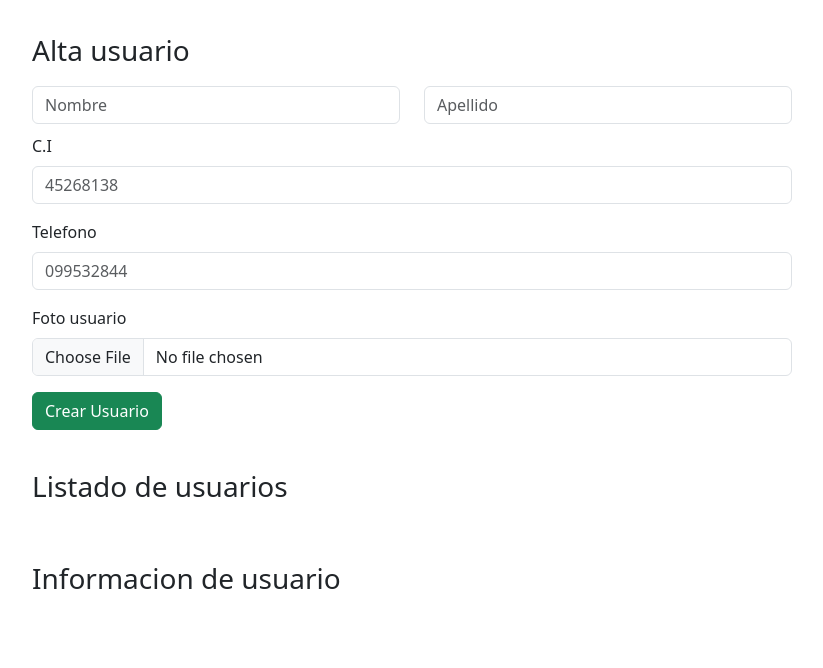
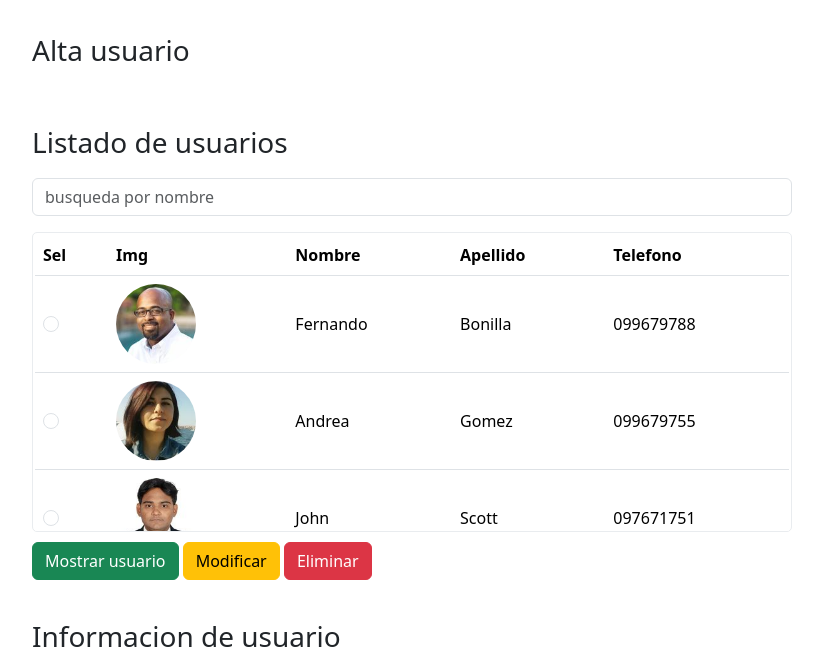
Before and after one commit to Fernando-Bonilla/Obligatorio-individual, a plain HTML site: page index.html in a window 1280 px wide. Both pictures are taken after a click on the element "Alta usuario". Shown: the part 52-720 px from the top of the page, without its empty margins (228-1051 px from the left). Drawn offline with nearby package versions, Linux system fonts and the light colour scheme.

Commit message:
added more users to the array, and added styles to scroll bar user list

```diff
--- a/css/style.css
+++ b/css/style.css
@@ -32,9 +32,9 @@ header {
 
 /*=========Seccion alta de usuario=========*/
 
-.alta-usuario-form-container {
+/*.alta-usuario-form-container {
     display: none;
-}
+}*/
 
 /*=========End Seccion alta de usuario=========*/
 
@@ -43,9 +43,9 @@ header {
 
 /*=========Seccion listado de usuario=========*/
 
-.user-table-and-search-bar-container {
+/*.user-table-and-search-bar-container {
     display: none;
-}
+}*/
 
 td {
     align-content: center;
@@ -55,12 +55,28 @@ td {
     overflow-y: scroll;
     max-height: 300px;
     margin-bottom: 10px;
-    border: 1px solid;
+    border: 1px solid #E9ECEF;
     border-radius: 5px;
     padding: 2px;
 
+}
 
+/*===== Diseños de la scroll bar en el contenedor de lista de usuarios =====*/
+.user-table-wrapper::-webkit-scrollbar {
+    background: #E9ECEF;
+    border-radius: 10px;
 }
+.user-table-wrapper::-webkit-scrollbar-track {
+    border-radius: 50px;
+}
+.user-table-wrapper::-webkit-scrollbar-thumb {
+    background: #C1C1C1;
+    border-radius: 10px;
+}
+
+/*===== End Diseños de la scroll bar en el contenedor de lista de usuarios =====*/
+
+
 
 .user-profile-picture {
     display: block;
--- a/js/index.js
+++ b/js/index.js
@@ -3,6 +3,9 @@ document.addEventListener("DOMContentLoaded", () => {
     let USERS = [
         {id: 1, name: 'Fernando', lastName: 'Bonilla', CI: '45268136', phoneNumber: '099679788', imgSrc: 'imgs/fernando.jpg',},
         {id: 2, name: 'Andrea', lastName: 'Gomez', CI: '45268138', phoneNumber: '099679755', imgSrc: 'imgs/andrea.jpg',},
+        {id: 3, name: 'John', lastName: 'Scott', CI: '48328138', phoneNumber: '097671751', imgSrc: 'imgs/john.jpg',},
+        {id: 3, name: 'Elvio', lastName: 'Gimenez', CI: '43281972', phoneNumber: '091123654', imgSrc: 'imgs/elvio.jpg',},
+        {id: 3, name: 'Lorena', lastName: 'Ponce', CI: '51428314', phoneNumber: '093555879', imgSrc: 'imgs/lorena.jpg',},
     ];
 
     listUsers(USERS);
@@ -173,10 +176,10 @@ document.addEventListener("DOMContentLoaded", () => {
     function showHideElement(elementClass){
         let elementToShowOrHide = document.querySelector(elementClass);
 
-        if(elementToShowOrHide.style.display == 'none' || elementToShowOrHide.style.display === '') {
+        if(elementToShowOrHide.style.display == 'block' || elementToShowOrHide.style.display === '') {
+            elementToShowOrHide.style.display = 'none';
+        }else{
             elementToShowOrHide.style.display = 'block';
-        }else{
-            elementToShowOrHide.style.display = 'none';
         }
     }
     //Fin haciendo que cada vez que se de click en los titulos se muestren u oculten los elementos debajo
```
